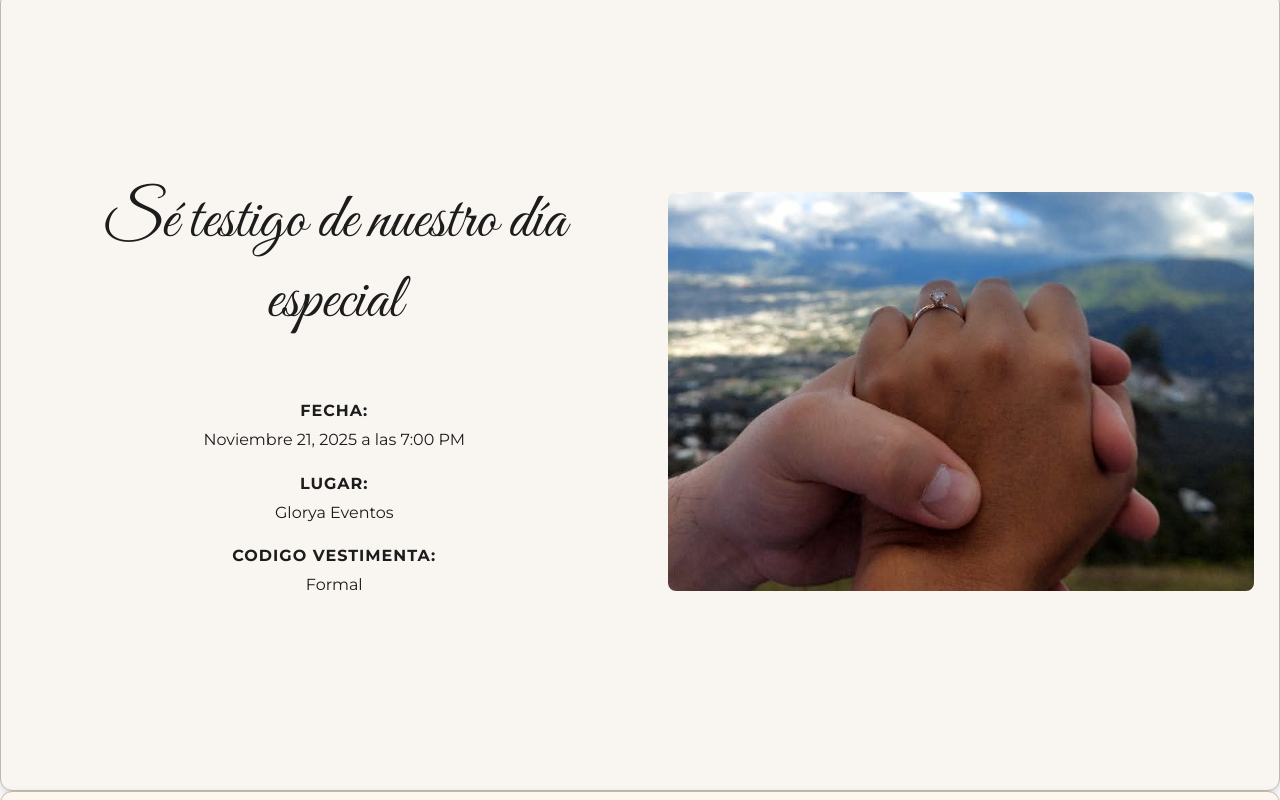
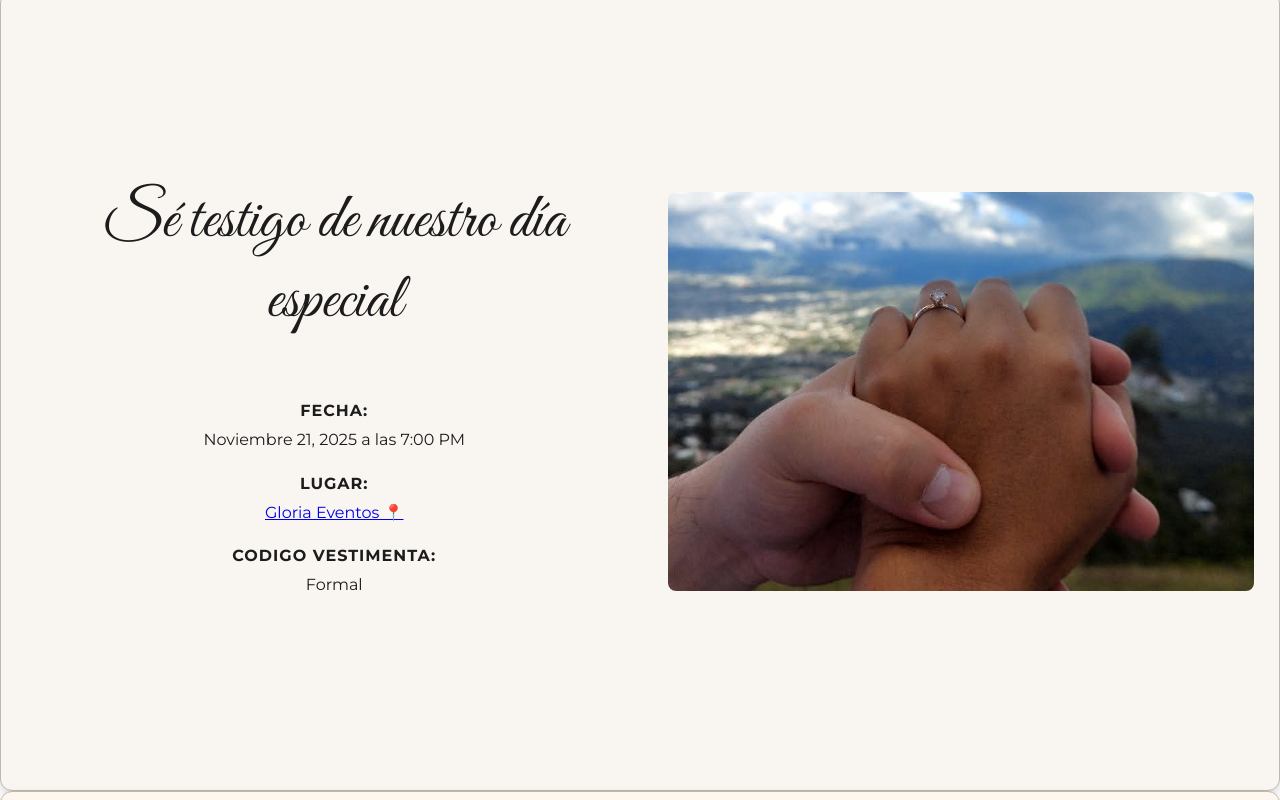
Before and after one commit to KevinS1202/invitacion-Boda, a plain HTML site: page index.html in a window 1280 px wide. Shown: the part 1609-2409 px from the top of the page. Drawn offline with Linux system fonts and the light colour scheme.

Commit message:
Update index.html

```diff
--- a/index.html
+++ b/index.html
@@ -15,7 +15,7 @@
     <div class="subtitle">Estamos diciendo "¡Sí! Acepto!"</div>
     <div class="details">
       <div class="date">Noviembre 21, 2025<br>7:00 PM</div>
-      <div class="location">Glorya Eventos</div>
+      <div class="location">Gloria Eventos</div>
     </div>
   </section>
 
@@ -41,13 +41,18 @@
       <strong>FECHA:</strong>
       Noviembre 21, 2025 a las 7:00 PM
       <strong>LUGAR:</strong>
-        Glorya Eventos
+      <a href="https://maps.app.goo.gl/Gr7yyb1j2ixae62L7"
+         target="_blank"
+         class="map-link">
+         Gloria Eventos 📍
+      </a>
       <strong>CODIGO VESTIMENTA:</strong>
       Formal
     </div>
   </div>
   <div class="image-section"></div>
 </section>
+
 
   <!--Seccion 4: Confirmación -->
 <section class="slide confirmation">
```
Lines whose indentation alone changed are shown as unchanged.
